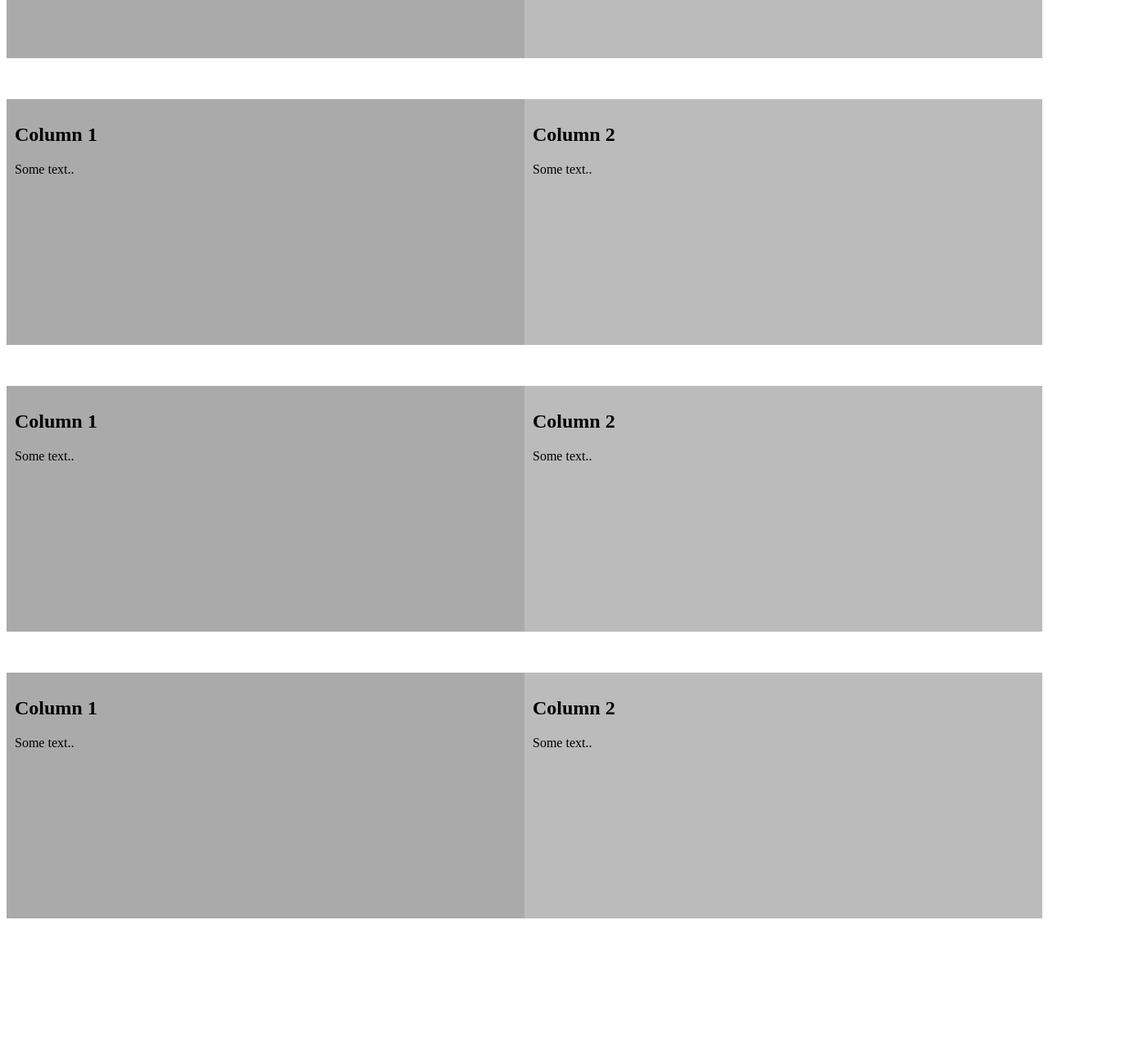
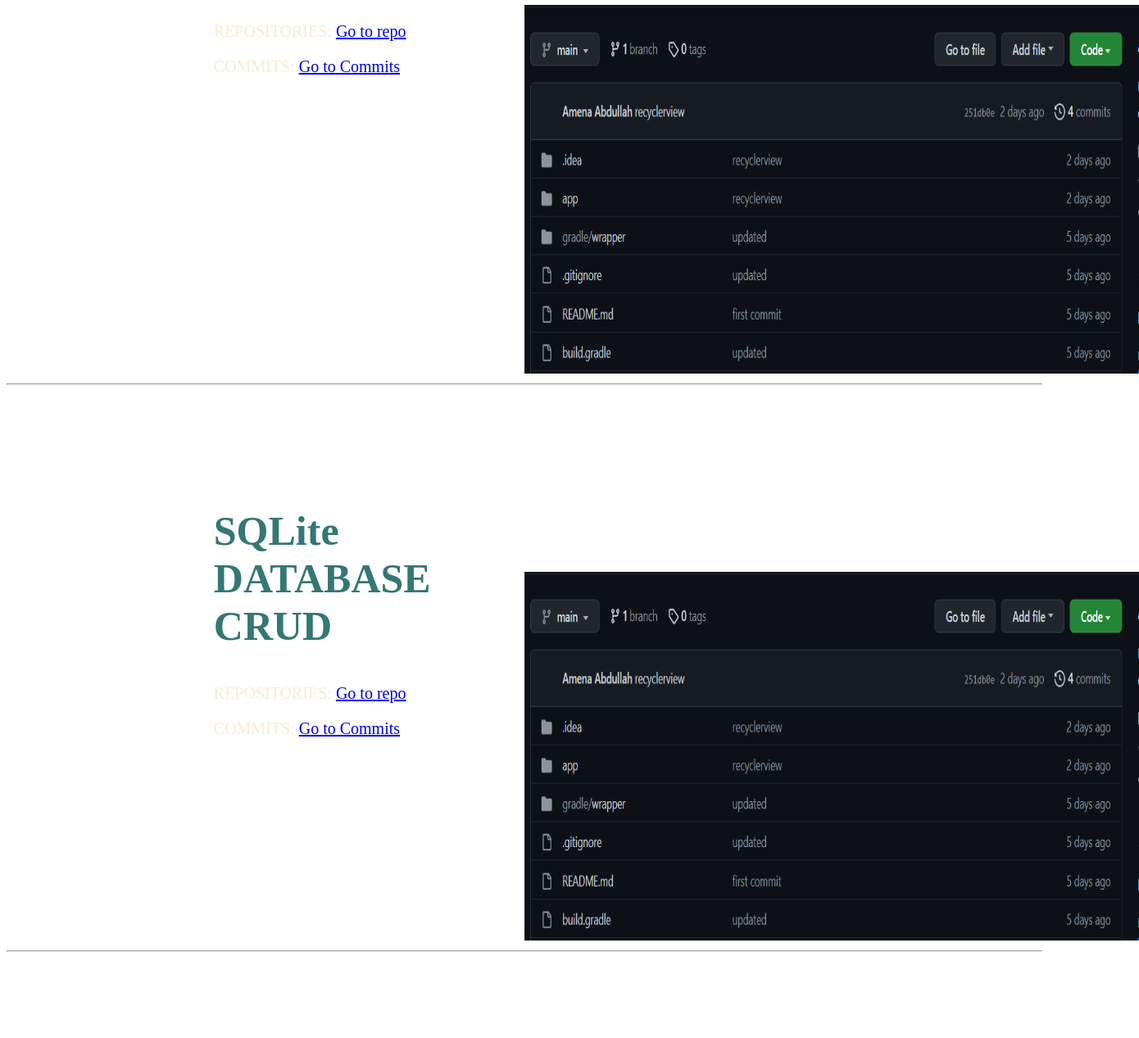
Before and after one commit to AmeenaAbdullah/WebApp, a plain HTML site: page Index.html in a window 1280 px wide. Shown: the part 338-1605 px from the top of the page at 82% size, 1390 px wide, since content can reach past the window. Before the commit the page ends 1467 px from the top, so only its background shows below. Drawn offline with Linux system fonts and the light colour scheme.

Commit message:
code UPDATE

```diff
--- a/Index.css
+++ b/Index.css
@@ -5,10 +5,13 @@
 
   /* Create two equal columns that floats next to each other */
   .column {
-    float: left;
+
     width: 50%;
-    padding: 10px;
-    height: 300px; /* Should be removed. Only for demonstration */
+    height:max-content;
+  }
+  .rightcol{
+    padding-top: 20px;
+    margin-top: 100px;
   }
 
   /* Clear floats after the columns */
@@ -18,13 +21,27 @@
     clear: both;
   }
   .row{
-    margin-top: 50px;
+    display: flex;
+    padding-top: 100px;
+    width: 60%;
+    margin: 0 auto;
+
+
   }
   .heading{
     font-size: 30px;
     text-align: center;
-    background-color: antiquewhite;
+    background-color: rgb(172, 169, 166);
+    font-weight: 200;
+    font-style: italic;
+    padding: 20px;
   }
   .subheading{
+    font-size: 50px;
+    color: rgb(52, 119, 116);
 
   }
+  .repo{
+    color: antiquewhite;
+    font-size: 20px;
+  }
--- a/Index.html
+++ b/Index.html
@@ -6,54 +6,106 @@
 </head>
 <body>
 
-<h2 class="heading">  REPOSITORIES LINKS </h2>
+<h2 class="heading"> All REPOSITORIES LINKS </h2>
 
 <div class="row">
-  <div class="column" style="background-color:#aaa;">
+  <div class="column">
     <h2 class="subheading">Quran App</h2>
 
-    <p>REPOSITORIES:</p><a href=""></a>
-    <p>COMMITS:</p><a href=""></a>
+    <p class="repo"> REPOSITORIES:  <a href="https://github.com/AmeenaAbdullah/Quran_App">Go to repo</a></p>
+    <p class="repo">  COMMITS:      <a href="https://github.com/AmeenaAbdullah/Quran_App/commits/main">Go to Commits</a></p>
 
   </div>
-  <div class="column" style="background-color:#bbb;">
-    <h2>Column 2</h2>
-    <p>Some text..</p>
+  <div class="column rightcol" >
+    <img src="./img/r1.png" alt="" width="750" height="450">
   </div>
 </div>
+<hr>
 <div class="row">
-    <div class="column" style="background-color:#aaa;">
-      <h2>Column 1</h2>
-      <p>Some text..</p>
+    <div class="column">
+      <h2 class="subheading">SQLite DATABASE CRUD</h2>
+
+      <p class="repo"> REPOSITORIES:  <a href="https://github.com/AmeenaAbdullah/SQLite-CRUD-operation-">Go to repo</a></p>
+      <p class="repo">  COMMITS:      <a href="https://github.com/AmeenaAbdullah/SQLite-CRUD-operation-/commits/main">Go to Commits</a></p>
+
     </div>
-    <div class="column" style="background-color:#bbb;">
-      <h2>Column 2</h2>
-      <p>Some text..</p>
+    <div class="column rightcol" >
+      <img src="./img/r1.png" alt="" width="750" height="450">
     </div>
   </div>
+  <hr>
+<div class="row">
+    <div class="column">
+      <h2 class="subheading">LEARNING APP</h2>
+
+      <p class="repo"> REPOSITORIES:  <a href="https://github.com/AmeenaAbdullah/Assignment_2-learningApp-">Go to repo</a></p>
+      <p class="repo">  COMMITS:      <a href="https://github.com/AmeenaAbdullah/Assignment_2-learningApp-/commits/main">Go to Commits</a></p>
+
+    </div>
+    <div class="column rightcol" >
+      <img src="./img/r1.png" alt="" width="750" height="450">
+    </div>
+  </div>
+  <hr>
 
   <div class="row">
-    <div class="column" style="background-color:#aaa;">
-      <h2>Column 1</h2>
-      <p>Some text..</p>
+    <div class="column">
+      <h2 class="subheading">LOGIN APP</h2>
+
+      <p class="repo"> REPOSITORIES:  <a href="https://github.com/AmeenaAbdullah/MobileComputing">Go to repo</a></p>
+      <p class="repo">  COMMITS:      <a href="https://github.com/AmeenaAbdullah/MobileComputing/commits/main">Go to Commits</a></p>
+
     </div>
-    <div class="column" style="background-color:#bbb;">
-      <h2>Column 2</h2>
-      <p>Some text..</p>
-    </div>
-  </div>
-
-  <div class="row">
-    <div class="column" style="background-color:#aaa;">
-      <h2>Column 1</h2>
-      <p>Some text..</p>
-    </div>
-    <div class="column" style="background-color:#bbb;">
-      <h2>Column 2</h2>
-      <p>Some text..</p>
+    <div class="column rightcol" >
+      <img src="./img/r1.png" alt="" width="750" height="450">
     </div>
   </div>
 
 
+  <div class="row">
+    <div class="column">
+      <h2 class="subheading">LOGIN APP</h2>
+
+      <p class="repo"> REPOSITORIES:  <a href="https://github.com/AmeenaAbdullah/MobileComputing">Go to repo</a></p>
+      <p class="repo">  COMMITS:      <a href="https://github.com/AmeenaAbdullah/MobileComputing/commits/main">Go to Commits</a></p>
+
+    </div>
+    <div class="column rightcol" >
+      <img src="./img/r1.png" alt="" width="750" height="450">
+    </div>
+  </div>
+
+
+  <div class="row">
+    <div class="column">
+      <h2 class="subheading">WEB APP FOR REPOSITORIES LINKS</h2>
+
+      <p class="repo"> REPOSITORIES:  <a href="https://github.com/AmeenaAbdullah/MobileComputing-java-">Go to repo</a></p>
+      <p class="repo">  COMMITS:      <a href="https://github.com/AmeenaAbdullah/MobileComputing-java-/commits/main">Go to Commits</a></p>
+
+    </div>
+    <div class="column rightcol" >
+      <img src="./img/r1.png" alt="" width="750" height="450">
+    </div>
+  </div>
+
+
+
+  <div class="row">
+    <div class="column">
+      <h2 class="subheading">WEB APP FOR GIT TUTORIAL</h2>
+
+      <p class="repo"> REPOSITORIES:  <a href="https://github.com/AmeenaAbdullah/MobileComputing">Go to repo</a></p>
+      <p class="repo">  COMMITS:      <a href="https://github.com/AmeenaAbdullah/MobileComputing/commits/main">Go to Commits</a></p>
+
+    </div>
+    <div class="column rightcol" >
+      <img src="./img/r1.png" alt="" width="750" height="450">
+    </div>
+  </div>
+
+
+
+
 </body>
 </html>
```
Also changed, not shown: img/r1.png (added).
